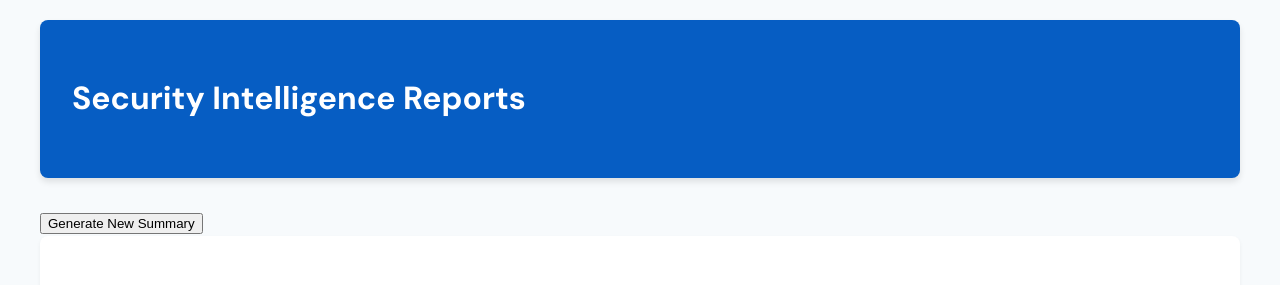
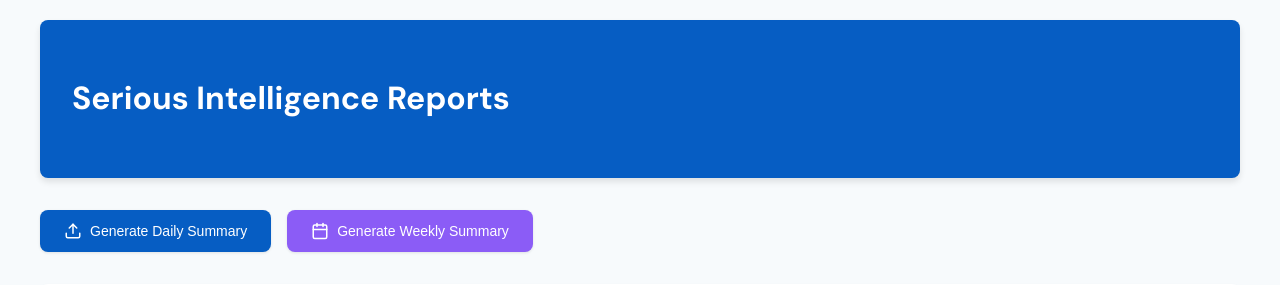
Before and after one commit to ISO-Serious/serious-threat-intelligence, a Flask app: page /list-emails in a window 1280 px wide. Shown: the top 285 px of the page. Run offline with Flask 3, Linux system fonts and the light colour scheme; the visitor is signed in with stand-in values (Sample User, id 1).

Commit message:
Added a button and api endpoint for generating weekly summary

```diff
--- a/app/blueprints/api/routes.py
+++ b/app/blueprints/api/routes.py
@@ -45,7 +45,7 @@ def generate_summary():
 
 @api.route('/generate-weekly', methods=['POST'])
 @requires_auth
-def generate_summary():
+def generate_weekly():
     try:
         if not os.getenv('DATABASE_URL') or not os.getenv('CLAUDE_API_KEY'):
             return jsonify({'status': 'error', 'message': 'Required env vars not set'}), 500
--- a/app/static/css/styles.css
+++ b/app/static/css/styles.css
@@ -574,3 +574,68 @@ body {
         max-width: 200px;
     }
 }
+.action-button {
+    display: inline-flex;
+    align-items: center;
+    gap: 0.5rem;
+    padding: 0.75rem 1.5rem;
+    font-weight: 500;
+    border-radius: 8px;
+    transition: all 0.2s ease;
+    border: none;
+    cursor: pointer;
+    font-size: 0.875rem;
+    box-shadow: 0 1px 3px rgba(0, 0, 0, 0.1);
+}
+
+.action-button svg {
+    width: 18px;
+    height: 18px;
+}
+
+.action-button.primary {
+    background-color: var(--primary-color);
+    color: white;
+}
+
+.action-button.primary:hover {
+    background-color: #0056b3;
+    box-shadow: 0 4px 6px rgba(0, 0, 0, 0.1);
+    transform: translateY(-1px);
+}
+
+.action-button.secondary {
+    background-color: #8b5cf6;
+    color: white;
+}
+
+.action-button.secondary:hover {
+    background-color: #7c3aed;
+    box-shadow: 0 4px 6px rgba(0, 0, 0, 0.1);
+    transform: translateY(-1px);
+}
+
+.action-buttons {
+    display: flex;
+    gap: 1rem;
+    margin: 2rem 0;
+}
+
+/* Add a subtle pressed effect */
+.action-button:active {
+    transform: translateY(0);
+    box-shadow: 0 1px 2px rgba(0, 0, 0, 0.1);
+}
+
+/* Responsive adjustments */
+@media (max-width: 640px) {
+    .action-buttons {
+        flex-direction: column;
+        gap: 0.75rem;
+    }
+
+    .action-button {
+        width: 100%;
+        justify-content: center;
+    }
+}
--- a/app/templates/email/list.html
+++ b/app/templates/email/list.html
@@ -2,14 +2,27 @@
 
 {% block content %}
 <div class="header">
-    <h1>Security Intelligence Reports</h1>
+    <h1>Serious Intelligence Reports</h1>
 </div>
-<div class="action-buttons my-4">
-    <button onclick="showGenerateConfirm()" class="bg-blue-500 hover:bg-blue-700 text-white font-bold py-2 px-4 rounded">
-        Generate New Summary
+<div class="action-buttons">
+    <button onclick="showGenerateConfirm('daily')" class="action-button primary">
+        <svg xmlns="http://www.w3.org/2000/svg" width="24" height="24" viewBox="0 0 24 24" fill="none" stroke="currentColor" stroke-width="2" stroke-linecap="round" stroke-linejoin="round">
+            <path d="M21 15v4a2 2 0 0 1-2 2H5a2 2 0 0 1-2-2v-4"></path>
+            <polyline points="17 8 12 3 7 8"></polyline>
+            <line x1="12" y1="3" x2="12" y2="15"></line>
+        </svg>
+        Generate Daily Summary
+    </button>
+    <button onclick="showGenerateConfirm('weekly')" class="action-button secondary">
+        <svg xmlns="http://www.w3.org/2000/svg" width="24" height="24" viewBox="0 0 24 24" fill="none" stroke="currentColor" stroke-width="2" stroke-linecap="round" stroke-linejoin="round">
+            <rect x="3" y="4" width="18" height="18" rx="2" ry="2"></rect>
+            <line x1="16" y1="2" x2="16" y2="6"></line>
+            <line x1="8" y1="2" x2="8" y2="6"></line>
+            <line x1="3" y1="10" x2="21" y2="10"></line>
+        </svg>
+        Generate Weekly Summary
     </button>
 </div>
-
 <div class="category">
     <h2>Available Reports</h2>
     <div class="markdown-content">
@@ -119,9 +132,9 @@
 <div id="generateConfirmDialog" class="modal" style="display: none;">
     <div class="modal-content">
         <h3 class="text-lg font-bold mb-4">Generate New Summary</h3>
-        <p class="mb-6">Are you sure you want to generate a new summary?</p>
+        <p id="generateConfirmMessage" class="mb-6">Are you sure you want to generate a new summary?</p>
         <div class="modal-actions">
-            <button onclick="generateSummary()" class="btn-danger">Generate</button>
+            <button id="confirmGenerate" class="btn-danger">Generate</button>
             <button onclick="hideGenerateConfirm()" class="btn-secondary">Cancel</button>
         </div>
     </div>
@@ -130,6 +143,7 @@
 <script>
 let currentDeleteType = null;
 let currentDeleteId = null;
+let currentGenerateType = null;
 
 function showDeleteConfirm(type, id, itemName) {
     const dialog = document.getElementById('deleteConfirmDialog');
@@ -147,8 +161,12 @@ function hideDeleteConfirm() {
     dialog.style.display = 'none';
 }
 
-function showGenerateConfirm() {
+function showGenerateConfirm(type) {
     const dialog = document.getElementById('generateConfirmDialog');
+    const message = document.getElementById('generateConfirmMessage');
+    currentGenerateType = type;
+
+    message.textContent = `Are you sure you want to generate a new ${type} summary?`;
     dialog.style.display = 'block';
 }
 
@@ -185,13 +203,15 @@ function handleDelete() {
 }
 
 function generateSummary() {
-    fetch('/api/generate-summary', {
+    const endpoint = currentGenerateType === 'weekly' ? '/api/generate-weekly' : '/api/generate-summary';
+
+    fetch(endpoint, {
         method: 'POST'
     })
     .then(response => response.json())
     .then(data => {
         if (data.status === 'success') {
-            alert('Summary generation started');
+            alert(`${currentGenerateType.charAt(0).toUpperCase() + currentGenerateType.slice(1)} summary generation started`);
         } else {
             throw new Error(data.message);
         }
@@ -209,9 +229,12 @@ document.addEventListener('DOMContentLoaded', function() {
     const deleteDialog = document.getElementById('deleteConfirmDialog');
     const generateDialog = document.getElementById('generateConfirmDialog');
 
-    // Delete confirmation handlers
+    // Delete confirmation handlers (your existing code)
     document.getElementById('confirmDelete').addEventListener('click', handleDelete);
     document.getElementById('cancelDelete').addEventListener('click', hideDeleteConfirm);
+
+    // Generate confirmation handler
+    document.getElementById('confirmGenerate').addEventListener('click', generateSummary);
 
     // Close dialogs when clicking outside
     window.addEventListener('click', function(e) {
```
